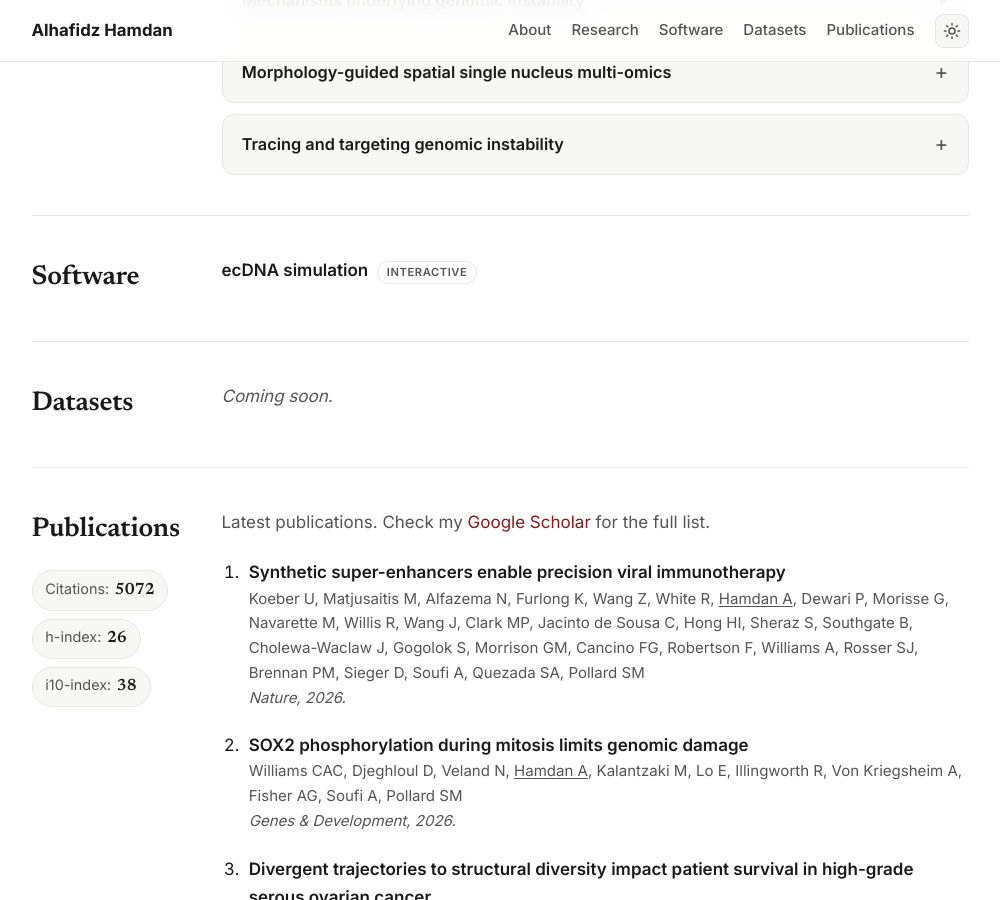
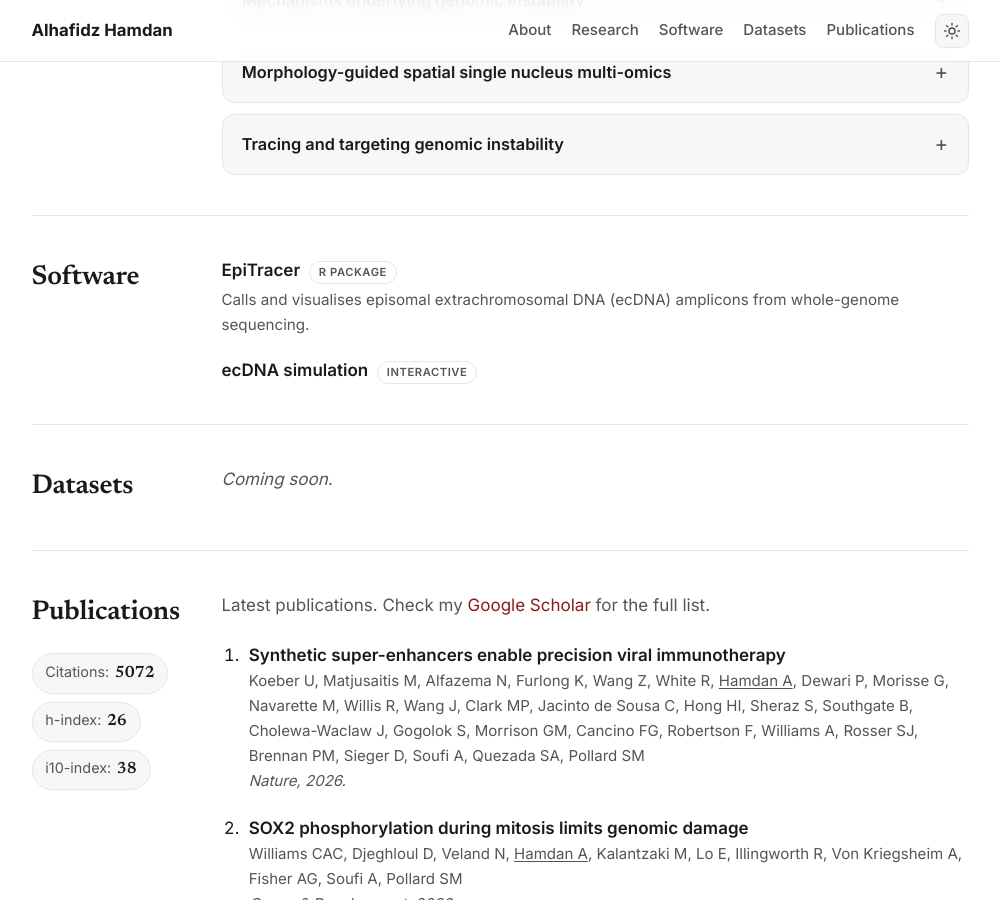
Before and after one commit to alhafidzhamdan/alhafidzhamdan.github.io, a Jekyll site: the page built from index.html, in a window 1280 px wide and 900 px high, scrolled down 1160 px. Shown: the whole window, without its empty margins (140-1140 px from the left). Built offline with Jekyll 4.4.1, drawn with Linux system fonts in a browser that asks for light colours.

Commit message:
Software: add EpiTracer (R package) alongside the ecDNA simulation
Signed-off-by: Alhafidz Hamdan <alhafidz.hamdan@ed.ac.uk>
Co-Authored-By: Claude Opus 4.8 <noreply@anthropic.com>

```diff
--- a/_data/software.yml
+++ b/_data/software.yml
@@ -7,6 +7,11 @@
 #   source: "GitHub"
 #   description: "One-line description of what the tool does."
 
+- name: "EpiTracer"
+  url: "https://github.com/alhafidzhamdan/EpiTracer"
+  source: "R package"
+  description: "Calls and visualises episomal extrachromosomal DNA (ecDNA) amplicons from whole-genome sequencing."
+
 - name: "ecDNA simulation"
   url: "/simulations/"
   source: "Interactive"
```
